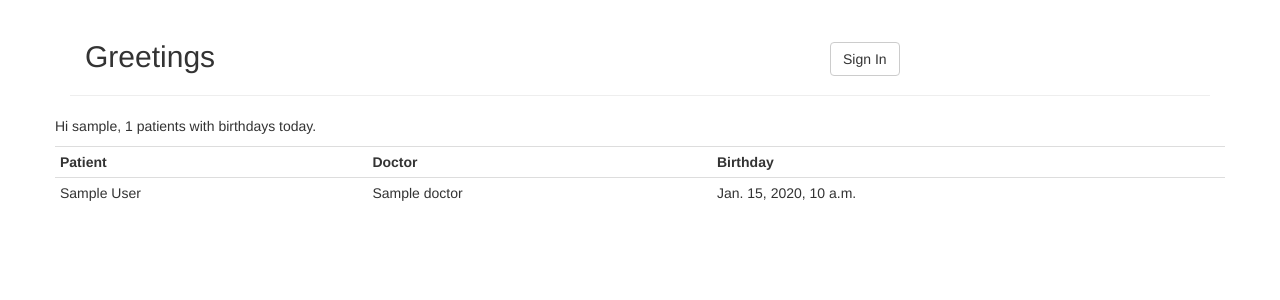
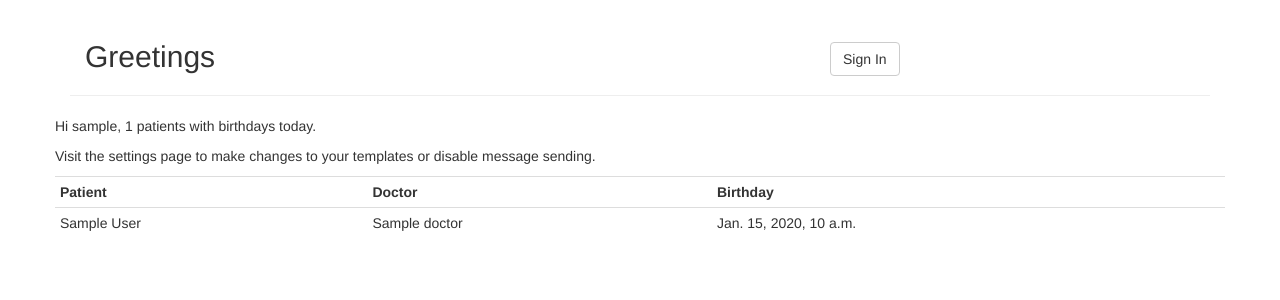
Before and after one commit to maxerickson/greetings, a Django app: template greetings/templates/greetings/index.html in a window 1280 px wide. Shown: the top 300 px of the page. Run offline with Django 3.2, Linux system fonts and the light colour scheme; the template is opened without the code that fills it: most values are stand-ins (such as "Sample title", 1, 10 or a date in 2020); some libraries are stand-ins or nearby versions.

Commit message:
Add a pointer to the settings page.

```diff
--- a/greetings/templates/greetings/index.html
+++ b/greetings/templates/greetings/index.html
@@ -7,22 +7,24 @@
 <title>Hello!</title>
 {% endblock %}
 {% block body %}
+  <div class="row">
+  {% if patient_list|length > 0 %}
+    <p>Hi {{ username }}, {{ patient_list|length }} patients with birthdays today.</p>
+  {% else %}
+    <p>Hi {{ username }}, no patients with birthdays today.</p>
+  {% endif %}
+    <p>Visit the settings page to make changes to your templates or disable message sending.</p>
+  </div>
   {% if patient_list|length > 0 %}
     <div class="row">
-      <p>Hi {{ username }}, {{ patient_list|length }} patients with birthdays today.</p>
-     </div><div class="row">
-      <table class="table table-condensed" >
+    <table class="table table-condensed" >
       <tr><th>Patient</th><th>Doctor</th><th>Birthday</th></tr>
       {% for patient in patient_list %}
 	<tr>
 	  <td>{{ patient.first_name }} {{ patient.last_name }}</td><td>{{ patient.doctor }}</td><td>{{ patient.date_of_birth }}</td>
 	</tr>
       {% endfor %}
-      </table>
-      </div>
-  {% else %}
-      <div class="row">
-	<p>Hi {{ username }}, no patients with birthdays today.</p>
-      </div>
+    </table>
+    </div>
   {% endif %}
 {% endblock %}
```
